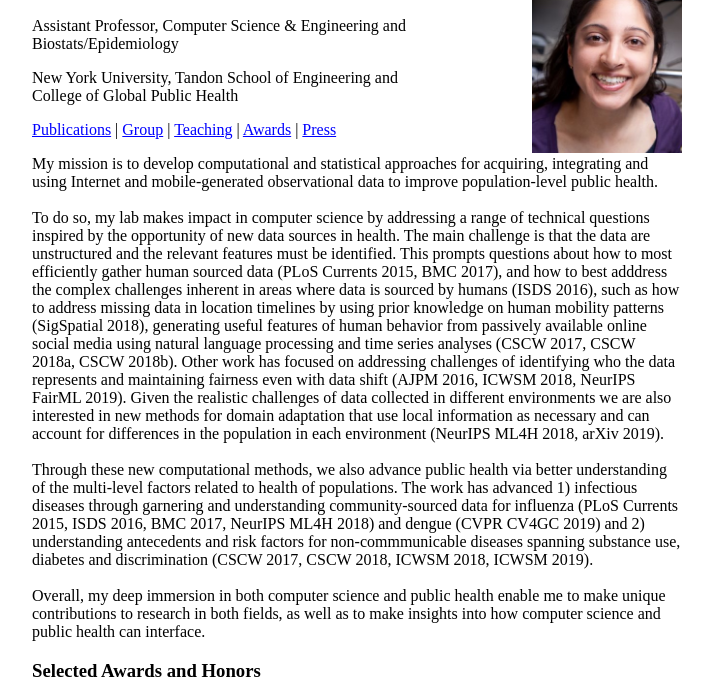
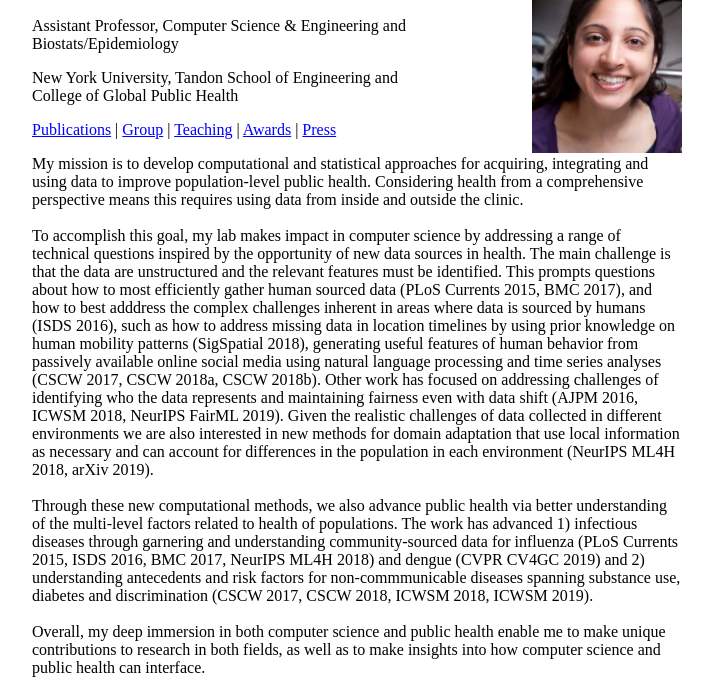
Before and after one commit to rumichunara/rumichunara.github.io, a plain HTML site: page index.html in a window 1280 px wide. Shown: the part 50-740 px from the top of the page, without its empty margins (283-996 px from the left). Drawn offline with Linux system fonts and the light colour scheme.

Commit message:
Text updates

```diff
--- a/index.html
+++ b/index.html
@@ -15,9 +15,9 @@ text-align:left">
 <p>New York University, Tandon School of Engineering and<br> College of Global Public Health
 <br><p><a href=http://chunaralab.org/publications>Publications</a> | <a href=http://chunaralab.org/people>Group</a> | <a href=http://chunaralab.org/teaching>Teaching</a> | <a href="#awards">Awards</a> | <a href="#media">Press</a>
 <p>
-My mission is to develop computational and statistical approaches for acquiring, integrating and using Internet and mobile-generated observational data to improve population-level public health.
+My mission is to develop computational and statistical approaches for acquiring, integrating and using data to improve population-level public health. Considering health from a comprehensive perspective means this requires using data from inside and outside the clinic.
 <br><br>
-To do so, my lab makes impact in computer science by addressing  a range of technical questions inspired by the opportunity of new data sources in health. The main challenge is that the data are unstructured and the relevant features must be identified. This prompts questions about how to most efficiently gather human sourced data (PLoS Currents 2015, BMC 2017), and how to best adddress the complex challenges inherent in areas where data is sourced by humans (ISDS 2016), such as how to address missing data in location timelines by using prior knowledge on human mobility patterns (SigSpatial 2018), generating useful features of human behavior from passively available online social media using natural language processing and time series analyses (CSCW 2017, CSCW 2018a, CSCW 2018b). Other work has focused on addressing challenges of identifying who the data represents and maintaining fairness even with data shift (AJPM 2016, ICWSM 2018, NeurIPS FairML 2019). Given the realistic challenges of data collected in different environments we are also interested in new methods for domain adaptation that use local information as necessary and can account for differences in the population in each environment (NeurIPS ML4H 2018, arXiv 2019).
+To accomplish this goal, my lab makes impact in computer science by addressing  a range of technical questions inspired by the opportunity of new data sources in health. The main challenge is that the data are unstructured and the relevant features must be identified. This prompts questions about how to most efficiently gather human sourced data (PLoS Currents 2015, BMC 2017), and how to best adddress the complex challenges inherent in areas where data is sourced by humans (ISDS 2016), such as how to address missing data in location timelines by using prior knowledge on human mobility patterns (SigSpatial 2018), generating useful features of human behavior from passively available online social media using natural language processing and time series analyses (CSCW 2017, CSCW 2018a, CSCW 2018b). Other work has focused on addressing challenges of identifying who the data represents and maintaining fairness even with data shift (AJPM 2016, ICWSM 2018, NeurIPS FairML 2019). Given the realistic challenges of data collected in different environments we are also interested in new methods for domain adaptation that use local information as necessary and can account for differences in the population in each environment (NeurIPS ML4H 2018, arXiv 2019).
 <br><br>
 Through these new computational methods, we also advance public health via better understanding of the multi-level factors related to health of populations.
 The work has advanced 1) infectious diseases through garnering and understanding community-sourced data for influenza (PLoS Currents 2015, ISDS 2016, BMC 2017, NeurIPS ML4H 2018) and dengue (CVPR CV4GC 2019) and 2) understanding antecedents and risk factors for non-commmunicable diseases spanning substance use, diabetes and discrimination (CSCW 2017, CSCW 2018, ICWSM 2018, ICWSM 2019).
```
